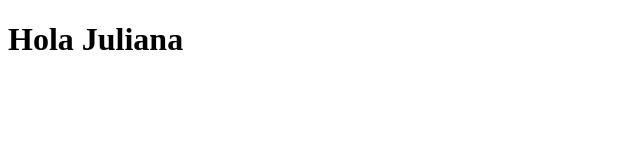
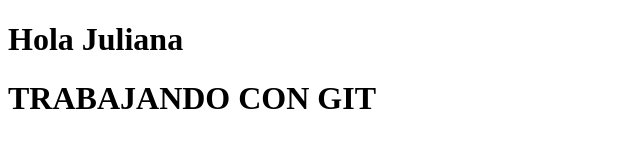
Before and after one commit to JulianaMaxit/CIF, a plain HTML site: page index.html in a window 1280 px wide. Shown: the whole page, without its empty margins (0-640 px from the left). Drawn offline with Linux system fonts and the light colour scheme.

Commit message:
Agregado un H1 a index.html.

```diff
--- a/index.html
+++ b/index.html
@@ -10,4 +10,5 @@
     <h1>Hola Juliana</h1>
 
 </body>
+    <h1> TRABAJANDO CON GIT</h1>
 </html>
```
